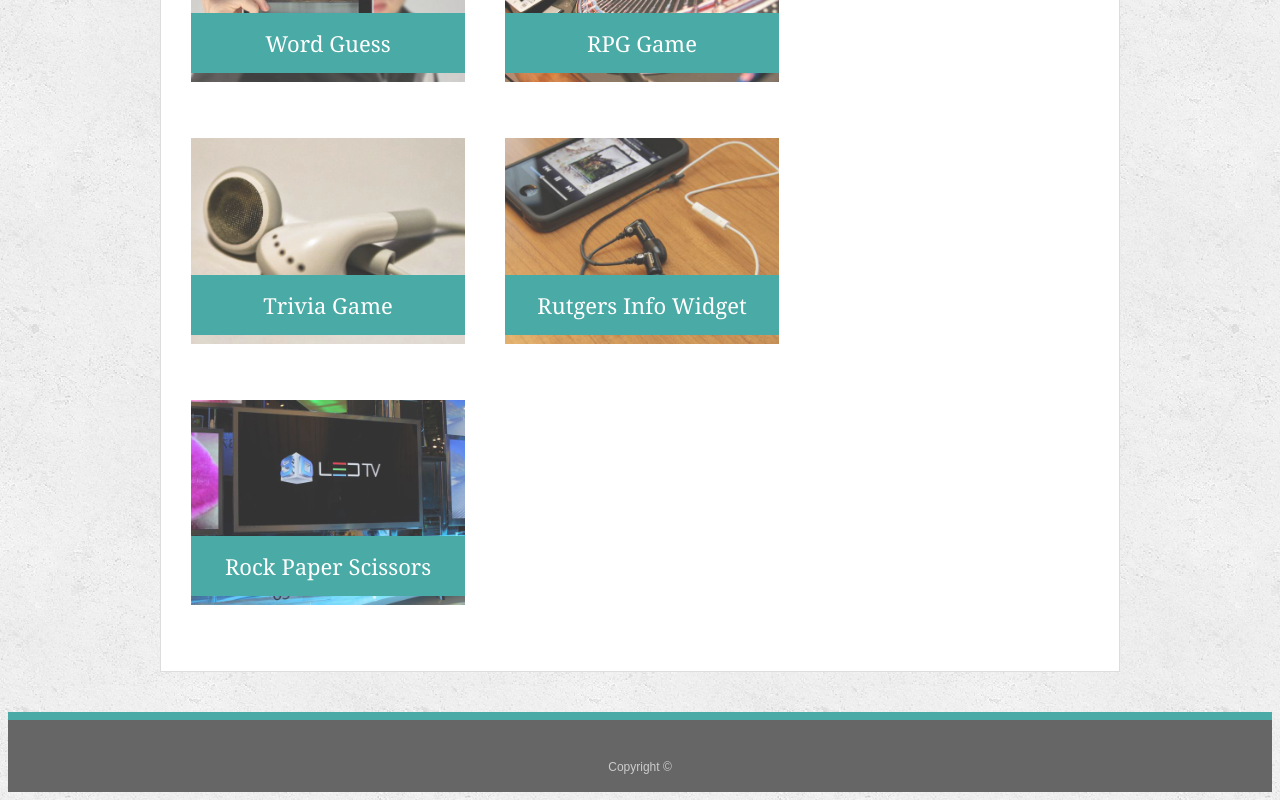
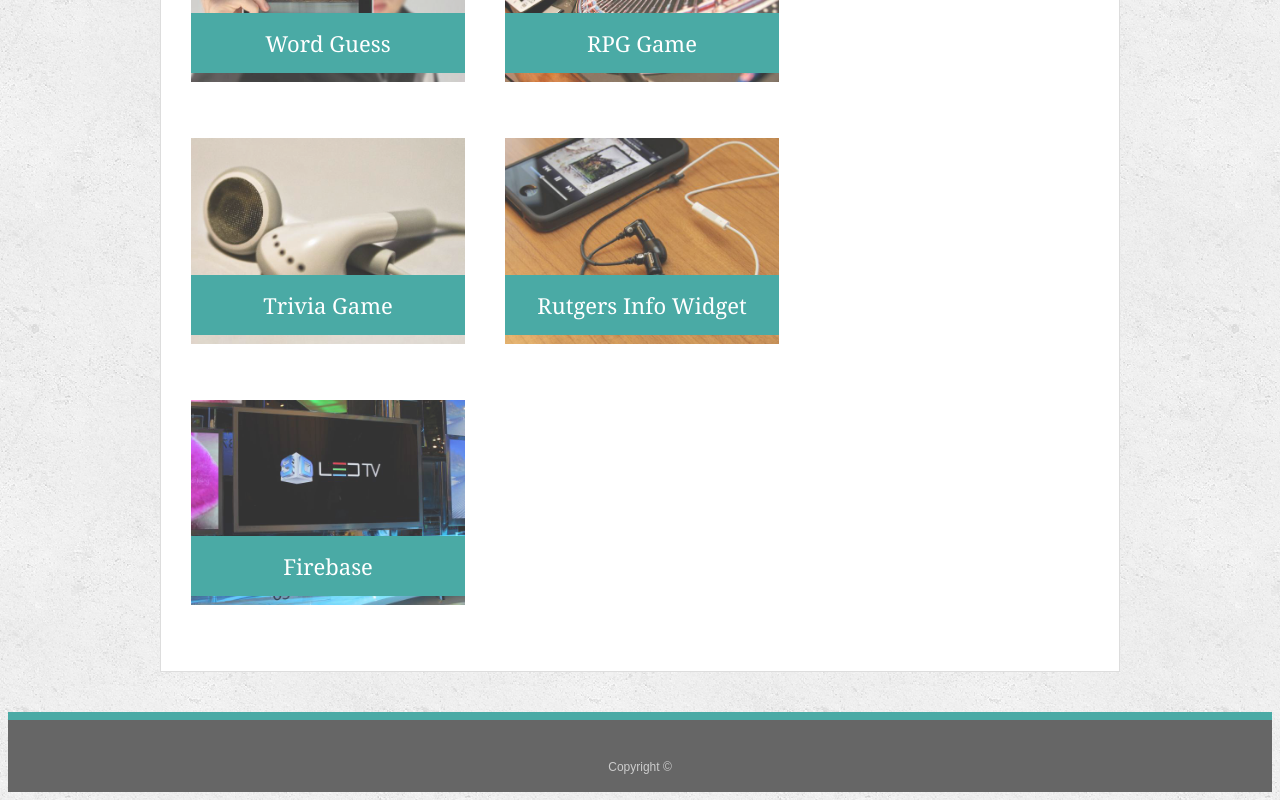
Before and after one commit to MelanieBott2691/Basic-Portfolio, a plain HTML site: page portfolio.html in a window 1280 px wide. Shown: the part 429-1229 px from the top of the page. Drawn offline with Linux system fonts and the light colour scheme; files whose address does not match are found by name.

Commit message:
updated portfolio page to link to week 7 Train Scheduler assignment

```diff
--- a/portfolio.html
+++ b/portfolio.html
@@ -31,17 +31,21 @@
                 </a>
             </div>
             <div class="work">
-                <a href=" https://melaniebott2691.github.io/TriviaGame/"><img src="assets/images/trivia.jpg" alt="Trivia Game">
+                <a href="https://melaniebott2691.github.io/TriviaGame/"><img src="assets/images/trivia.jpg" alt="Trivia Game">
                     <h3>Trivia Game</h3>
                 </a>
             </div>
             <div class="work">
-                <img src="assets/images/widget.jpg" alt="Rutgers Info Widget">
-                <h3>Rutgers Info Widget</h3>
+                <a href="https://melaniebott2691.github.io/GifTastic/">
+                    <img src="assets/images/widget.jpg" alt="Rutgers Info Widget">
+                    <h3>Rutgers Info Widget</h3>
+                </a>
             </div>
             <div class="work">
-                <img src="assets/images/Rock_Paper_Scissors.jpg" alt="Rock Paper Scissors">
-                <h3>Rock Paper Scissors</h3>
+                <a href="https://melaniebott2691.github.io/Train_Activity_Basic/">
+                    <a href=""><img src="assets/images/Rock_Paper_Scissors.jpg" alt="Rock Paper Scissors">
+                        <h3>Firebase</h3>
+                    </a>
             </div>
         </section>
     </div>
```
